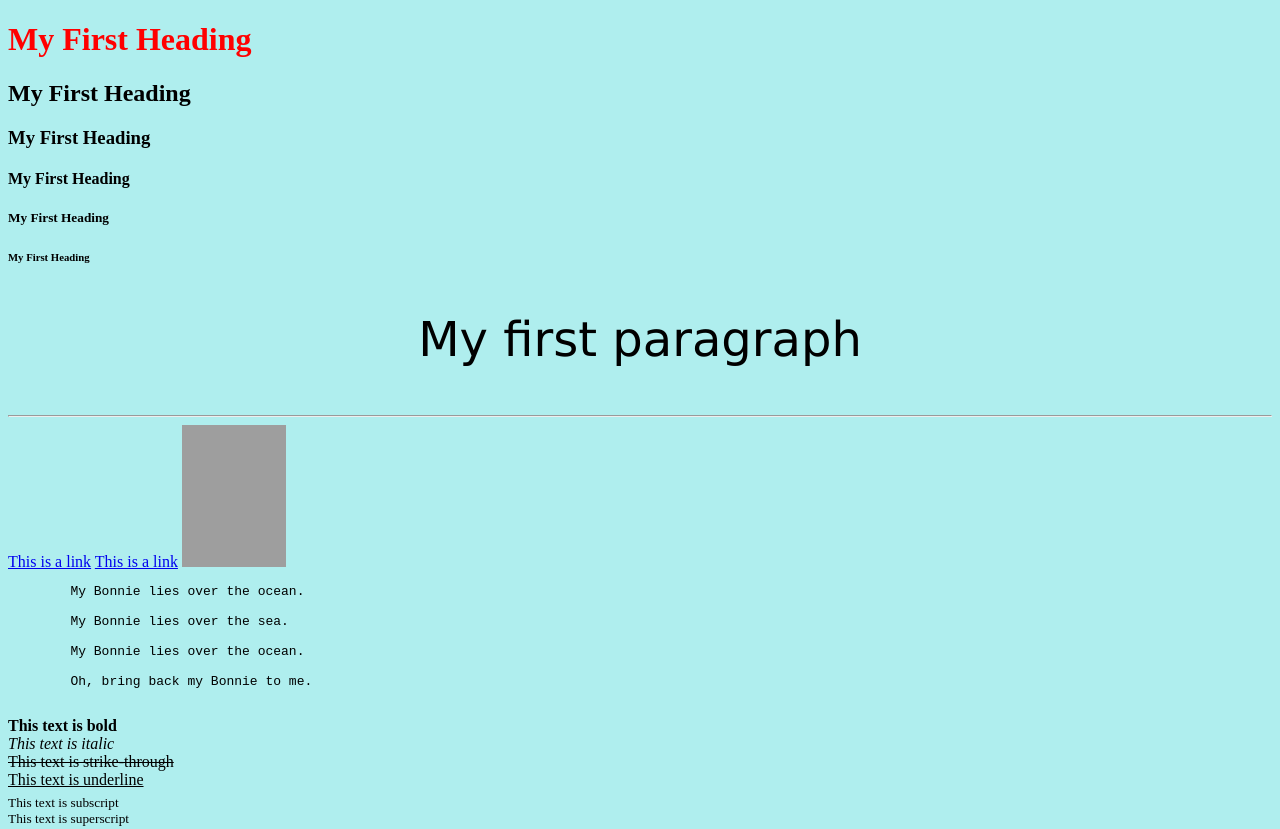
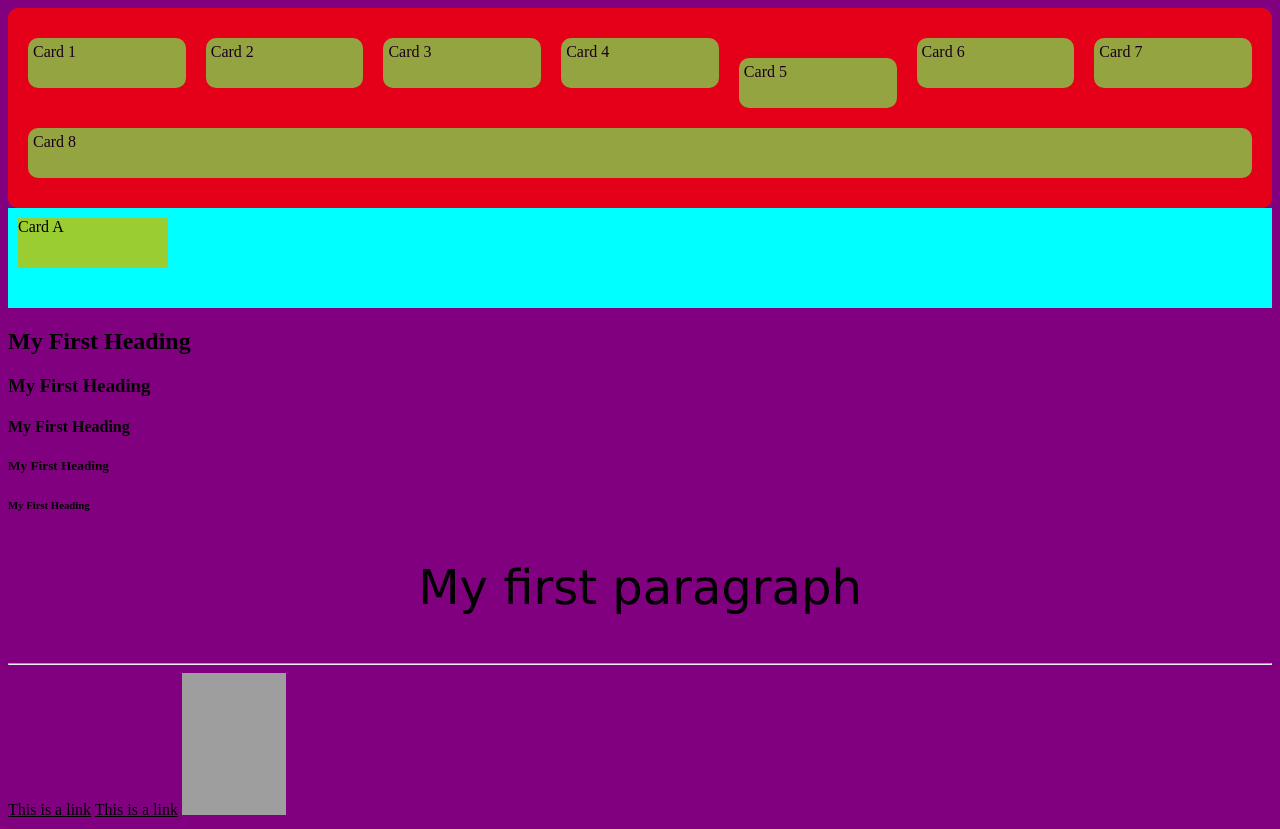
Before and after one commit to linhkhoi1309/HTML-CSS-Sandbox, a plain HTML site: page index.html in a window 1280 px wide. Shown: the top 829 px of the page. Drawn offline with Linux system fonts and the light colour scheme; grey boxes are pictures that could not be loaded.

Commit message:
Add CSS basics

```diff
--- a/index.html
+++ b/index.html
@@ -16,15 +16,27 @@
     <meta name="description" content="Free Web tutorials">
      <!-- Define the author of a page -->
     <meta name="author" content="Khoi Luong">
-     <!-- Refresh documenet every 15 seconds -->
-    <meta http-equiv="refresh" content="15">
+     <!-- Refresh documenet every 30 seconds -->
+    <meta http-equiv="refresh" content="30">
     <!-- Define the viewport to make your website look good on all devices -->
     <meta name="viewport" content="width=device-width, initial-scale=1.0">
 
 </head>
 
-<body style="background-color: paleturquoise">
-    <h1 style="color:red" id="h1">My First Heading</h1>
+<body style="background-color: purple">
+    <div class= "container">
+        <div class="card">Card 1</div>
+        <div class="card">Card 2</div>
+        <div class="card">Card 3</div>
+        <div class="card">Card 4</div>
+        <div class="card" id="card5">Card 5</div>
+        <div class="card">Card 6</div>
+        <div class="card">Card 7</div>
+        <div class="card">Card 8</div>
+    </div>
+    <div class="container2">
+        <div class= "card2">Card A</div>
+    </div>
     <h2>My First Heading</h2>
     <h3>My First Heading</h3>
     <h4>My First Heading</h4>
@@ -226,9 +238,8 @@
         <p><a href="mailto:hege@example.com">hege@example.com</a></p>
     </footer>
     <p>&#169; &#174; &#8482; &#8594;</p>
-    <form>
 
-    </form>
+    <!-- TODO: Form & related components -->
 </body>
 
 </html>
--- a/style.css
+++ b/style.css
@@ -0,0 +1,63 @@
+* {
+    color: black;
+}
+
+.container {
+    height: 200px;
+    width: 100%;
+    min-width: 600px;
+    padding: 10px;
+    background-color: rgba(255, 0, 0, 255);
+    box-sizing: border-box;
+    opacity: 0.8;
+
+    border-width: 10px;
+    border-color: yellow;
+    border-radius: 10px;
+
+    display: flex; /* flex | none */
+    flex-direction: row
+        /* row | row-reverse | column | column-reverse */
+    ;
+    flex-wrap: wrap;
+    /* wrap items to next line if they don't fit (nowrap | wrap | wrap-reverse) */
+    justify-content: center;
+    /* align items horizontally (flex-start | flex-end | center | space-between | space-around) */
+    align-items: center;
+    /* align items vertically (auto | flex-start | flex-end | center | stretch) */
+
+    /* align-content: center; */
+}
+
+.container2{
+    width: 100%;
+    height: 100px;
+    background-color: aqua;
+    position: relative;
+}
+
+.card {
+    height: 50px;
+    width: 150px;
+    background-color: yellowgreen;
+    margin: 0px 10px;
+    flex-grow: 1;
+    /* grow to fill available space, default: 0 */
+    border-radius: 10px;
+    box-sizing: border-box;
+    padding: 5px;
+}
+
+.card2{
+    height: 50px;
+    width: 150px;
+    background-color: yellowgreen;
+    position: absolute;
+    top: 10px;
+    left: 10px;
+}
+
+#card5 {
+    align-self: flex-end;
+    /* align a single item vertically (auto | flex-start | flex-end | center | stretch) */
+}
```
